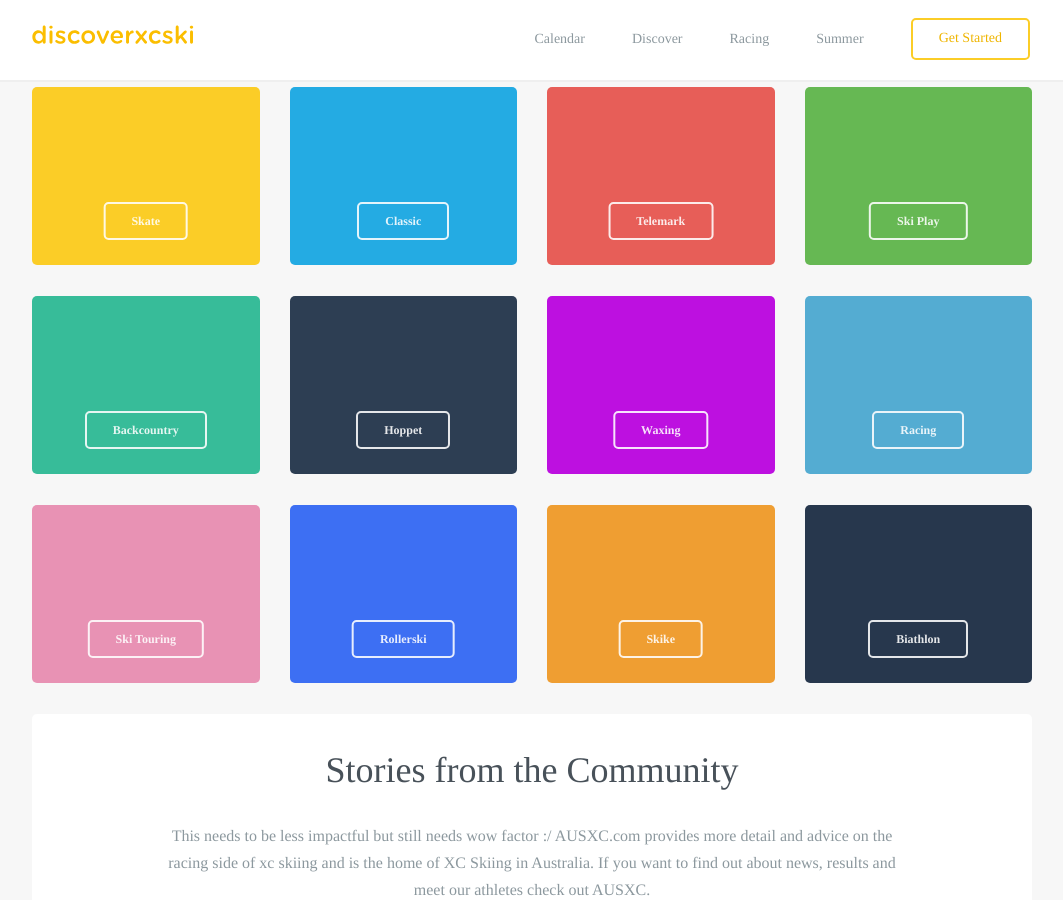
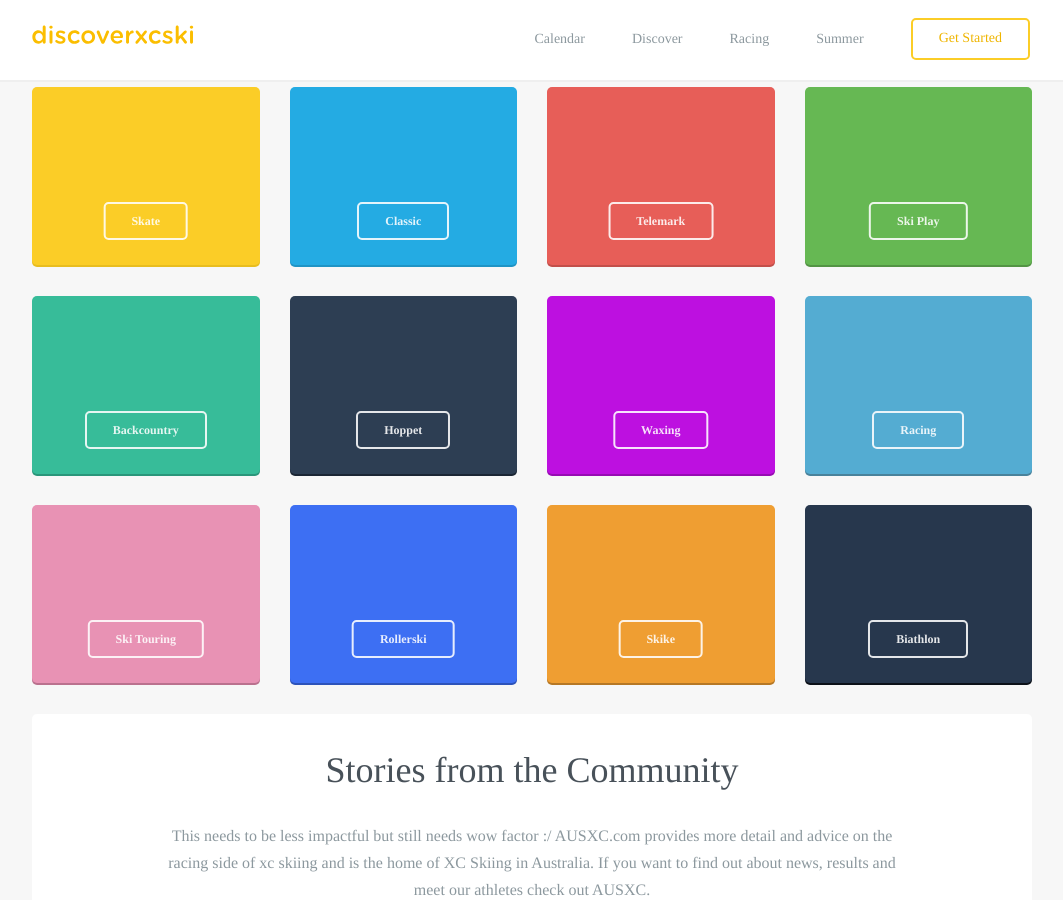
Before and after one commit to robcatto/robcatto.github.io, a Jekyll site: the page index.html, which Jekyll copies as it is, in a window 1280 px wide and 900 px high, scrolled down 1697 px. Shown: the whole window, without its empty margins (108-1171 px from the left). Built offline with Jekyll 4.4.1, drawn with Linux system fonts in a browser that asks for light colours; some web fonts are replaced; Markdown is read by kramdown in place of the engine named in the settings.

Commit message:
Update index.html

```diff
--- a/index.html
+++ b/index.html
@@ -422,73 +422,73 @@
 
 
                         <div class="column four">
-                                                <div class="callout-card nav-card" style="background-color: #FBCD27">
+                                                <div class="callout-card nav-card" style="background-color: #FBCD27;box-shadow: 0px 2px 0px rgba(232, 189, 31, 1);">
                                                    <a class="button small inverse" href="http://www.ausxc.com" data-featurette="analytics-click-event" data-event-category="button" data-event-action="M: Clicked Skate" data-event-label="Source: Skate Page" id="featurette-13">Skate</a>
 
                                                 </div>
                         </div>
                         <div class="column four">
-                                                <div class="callout-card nav-card" style="background-color: #24ABE3">
+                                                <div class="callout-card nav-card" style="background-color: #24ABE3;box-shadow: 0px 2px 0px rgba(31, 148, 197, 1);">
                                                    <a class="button small inverse" href="http://www.ausxc.com" data-featurette="analytics-click-event" data-event-category="button" data-event-action="M: Clicked Skate" data-event-label="Source: Skate Page" id="featurette-13">Classic</a>
 
                                                 </div>
                         </div>
                         <div class="column four">
-                                                <div class="callout-card nav-card" style="background-color: #E75E58">
+                                                <div class="callout-card nav-card" style="background-color: #E75E58;box-shadow: 0px 2px 0px rgba(194, 79, 74, 1);">
                                                    <a class="button small inverse" href="http://www.ausxc.com" data-featurette="analytics-click-event" data-event-category="button" data-event-action="M: Clicked Skate" data-event-label="Source: Skate Page" id="featurette-13">Telemark</a>
 
                                                 </div>
                         </div>
                         <div class="column four">
-                                                <div class="callout-card nav-card" style="background-color: #66B853">
+                                                <div class="callout-card nav-card" style="background-color: #66B853;box-shadow: 0px 2px 0px rgba(83, 148, 68, 1);">
                                                    <a class="button small inverse" href="http://www.ausxc.com" data-featurette="analytics-click-event" data-event-category="button" data-event-action="M: Clicked Skate" data-event-label="Source: Skate Page" id="featurette-13">Ski Play</a>
 
                                                 </div>
                         </div>
                         <div class="column four">
-                                                <div class="callout-card nav-card" style="background-color: #37BC99">
+                                                <div class="callout-card nav-card" style="background-color: #37BC99;box-shadow: 0px 2px 0px rgba(42, 150, 122, 1);">
                                                    <a class="button small inverse" href="http://www.ausxc.com" data-featurette="analytics-click-event" data-event-category="button" data-event-action="M: Clicked Skate" data-event-label="Source: Skate Page" id="featurette-13">Backcountry</a>
 
                                                 </div>
                         </div>
                         <div class="column four">
-                                                <div class="callout-card nav-card" style="background-color: #2D3E53">
+                                                <div class="callout-card nav-card" style="background-color: #2D3E53;box-shadow: 0px 2px 0px rgba(27, 38, 52, 1);">
                                                   <a class="button small inverse" href="http://www.ausxc.com" data-featurette="analytics-click-event" data-event-category="button" data-event-action="M: Clicked Skate" data-event-label="Source: Skate Page" id="featurette-13">Hoppet</a>
 
                                                 </div>
                         </div>
                         <div class="column four">
-                                                <div class="callout-card nav-card" style="background-color: #BD10E0">
+                                                <div class="callout-card nav-card" style="background-color: #BD10E0;box-shadow: 0px 2px 0px rgba(151, 12, 179, 1);">
                                                    <a class="button small inverse" href="http://www.ausxc.com" data-featurette="analytics-click-event" data-event-category="button" data-event-action="M: Clicked Skate" data-event-label="Source: Skate Page" id="featurette-13">Waxing</a>
 
                                                 </div>
                         </div>
                         <div class="column four">
-                                                <div class="callout-card nav-card" style="background-color: #54ACD2">
+                                                <div class="callout-card nav-card" style="background-color: #54ACD2;box-shadow: 0px 2px 0px rgba(73, 130, 155, 1);">
                                                    <a class="button small inverse" href="http://www.ausxc.com" data-featurette="analytics-click-event" data-event-category="button" data-event-action="M: Clicked Skate" data-event-label="Source: Skate Page" id="featurette-13">Racing</a>
 
                                                 </div>
                         </div>
                         <div class="column four">
-                                                <div class="callout-card nav-card" style="background-color: #E892B4">
+                                                <div class="callout-card nav-card" style="background-color: #E892B4;box-shadow: 0px 2px 0px rgba(186, 113, 142, 1);">
                                                    <a class="button small inverse" href="http://www.ausxc.com" data-featurette="analytics-click-event" data-event-category="button" data-event-action="M: Clicked Skate" data-event-label="Source: Skate Page" id="featurette-13">Ski Touring</a>
 
                                                 </div>
                         </div>
                         <div class="column four">
-                                                <div class="callout-card nav-card" style="background-color: #3D6FF3">
+                                                <div class="callout-card nav-card" style="background-color: #3D6FF3;box-shadow: 0px 2px 0px rgba(45, 83, 186, 1);">
                                                    <a class="button small inverse" href="http://www.ausxc.com" data-featurette="analytics-click-event" data-event-category="button" data-event-action="M: Clicked Skate" data-event-label="Source: Skate Page" id="featurette-13">Rollerski</a>
 
                                                 </div>
                         </div>
                         <div class="column four">
-                                                <div class="callout-card nav-card" style="background-color: #EF9E32">
+                                                <div class="callout-card nav-card" style="background-color: #EF9E32;box-shadow: 0px 2px 0px rgba(182, 120, 37, 1);">
                                                    <a class="button small inverse" href="http://www.ausxc.com" data-featurette="analytics-click-event" data-event-category="button" data-event-action="M: Clicked Skate" data-event-label="Source: Skate Page" id="featurette-13">Skike</a>
 
                                                 </div>
                         </div>
                         <div class="column four">
-                                                <div class="callout-card nav-card" style="background-color: #27374D">
+                                                <div class="callout-card nav-card" style="background-color: #27374D;box-shadow: 0px 2px 0px rgba(12, 17, 24, 1);">
                                                    <a class="button small inverse" href="http://www.ausxc.com" data-featurette="analytics-click-event" data-event-category="button" data-event-action="M: Clicked Skate" data-event-label="Source: Skate Page" id="featurette-13">Biathlon</a>
 
                                                 </div>
```
